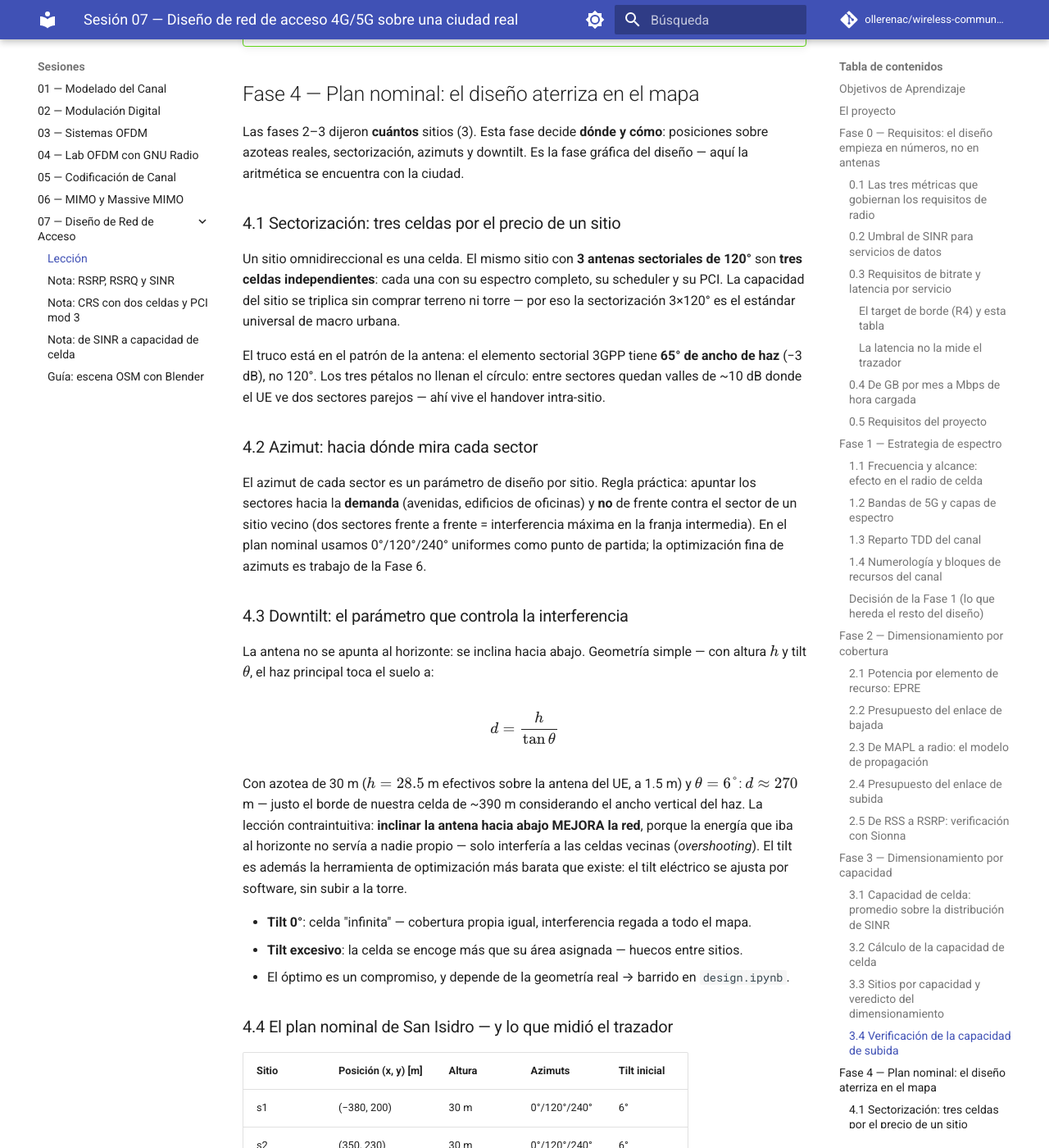
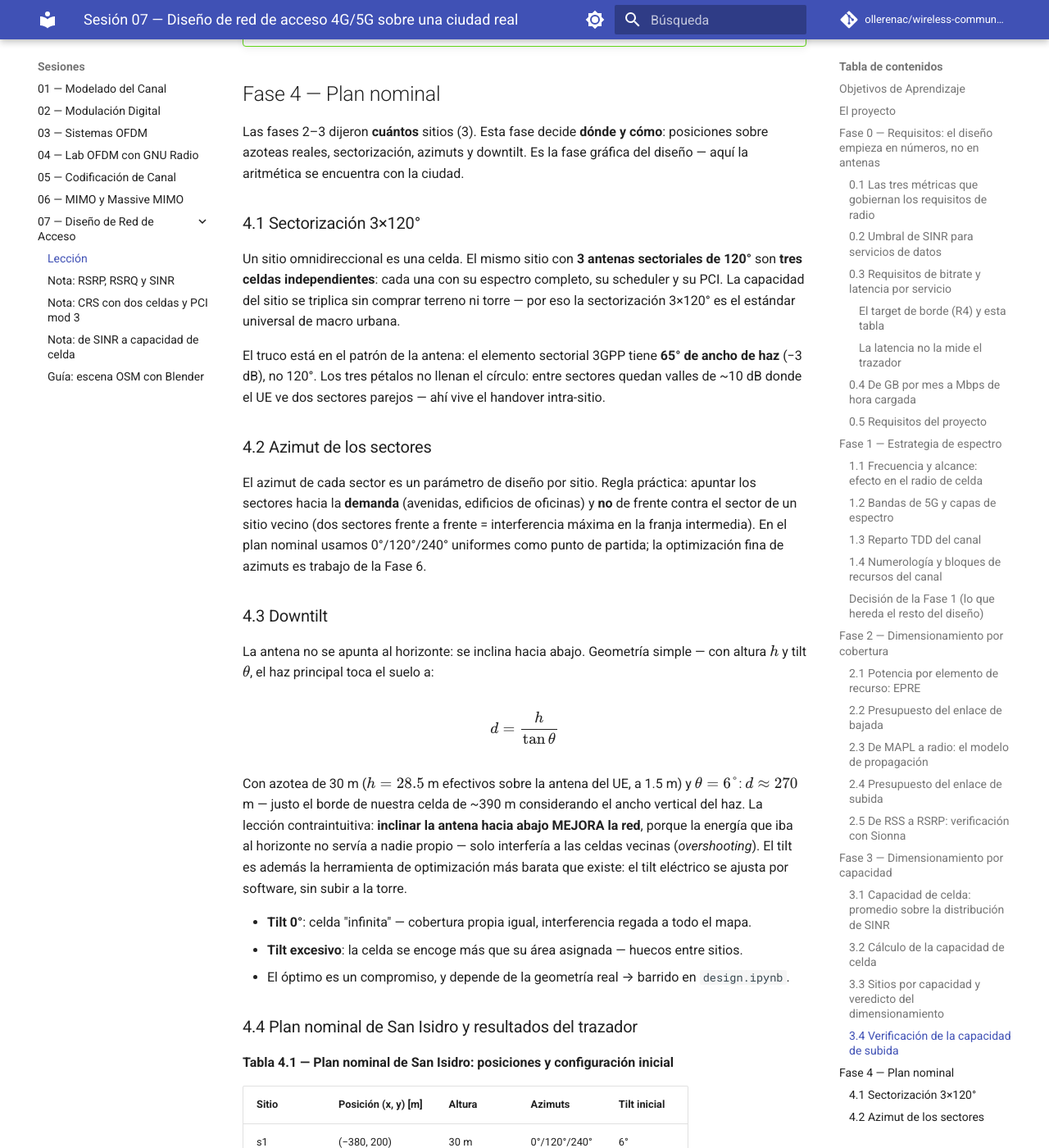
Before and after one commit to ollerenac/wireless-communication-systems, an MkDocs documentation site: the page built from docs/sessions/07-network-design/index.md, in a window 1280 px wide and 1400 px high, scrolled down 19904 px. Shown: the whole window at 82% size. Built offline with MkDocs 1.6.1 and Material for MkDocs 9.7.7, drawn with Linux system fonts in a browser that asks for light colours; comment, search, counter and statistics services are not loaded.

Commit message:
feat(07-network-design): exam Fase 4 — nominal plan on the student's map; lesson F4 titles
Lesson: sober titles (Fase 4, 4.1-4.4), plan table numbered Tabla 4.1.

Exam (first Sionna phase; REQ/CAPACIDAD inherited, GPU noted):
- Student decides site positions (4, from the F3 verdict) on
  jesus-maria-01 — no unique answer, criterion is graded; rest of the
  Sionna code (tr38901 element, 3x120 sectors, tilt 6, exploration-
  quality map 10^5) is given
- Early assert stops before the expensive map if positions are missing
- Solution: 2x2 grid placement -> 59.8% SINR>0 with 12 cells; map plotted
- Verifier: site count from F3 verdict, 3 cells/site materialized in the
  scene, positions inside the scene bbox (read from mi_scene), rooftop
  heights, tilt range, coverage sanity floor
- JUSTIFICACIÓN x4 with model answers: placement criterion; why 59.8% vs
  R3's 90% is not (yet) failure — sectorization buys capacity not SINR,
  8-vs-16 dBi conservatism, exploration quality; why not 6x60; how to
  read a map built with the bare element

Co-Authored-By: Claude Fable 5 <noreply@anthropic.com>
Claude-Session: https://claude.ai/code/session_01DwhbKVUZCFgUhxaWRkBL6Y

```diff
--- a/docs/sessions/07-network-design/index.md
+++ b/docs/sessions/07-network-design/index.md
@@ -1004,14 +1004,14 @@ exigentes* (video en vivo, cámaras) — otro servicio, otro cálculo.
     transmitiendo), que es el escenario de la hora cargada — la única que
     importa para capacidad.
 
-## Fase 4 — Plan nominal: el diseño aterriza en el mapa
+## Fase 4 — Plan nominal
 
 Las fases 2–3 dijeron **cuántos** sitios (3). Esta fase decide **dónde y
 cómo**: posiciones sobre azoteas reales, sectorización, azimuts y downtilt.
 Es la fase gráfica del diseño — aquí la aritmética se encuentra con la
 ciudad.
 
-### 4.1 Sectorización: tres celdas por el precio de un sitio
+### 4.1 Sectorización 3×120°
 
 Un sitio omnidireccional es una celda. El mismo sitio con **3 antenas
 sectoriales de 120°** son **tres celdas independientes**: cada una con su
@@ -1026,7 +1026,7 @@ parejos — ahí vive el handover intra-sitio.
 
 <!-- FIGURA PENDIENTE: figures/sectorizacion_3x120.svg -->
 
-### 4.2 Azimut: hacia dónde mira cada sector
+### 4.2 Azimut de los sectores
 
 El azimut de cada sector es un parámetro de diseño por sitio. Regla
 práctica: apuntar los sectores hacia la **demanda** (avenidas, edificios de
@@ -1035,7 +1035,7 @@ sectores frente a frente = interferencia máxima en la franja intermedia).
 En el plan nominal usamos 0°/120°/240° uniformes como punto de partida; la
 optimización fina de azimuts es trabajo de la Fase 6.
 
-### 4.3 Downtilt: el parámetro que controla la interferencia
+### 4.3 Downtilt
 
 La antena no se apunta al horizonte: se inclina hacia abajo. Geometría
 simple — con altura $h$ y tilt $\theta$, el haz principal toca el suelo a:
@@ -1060,7 +1060,9 @@ por software, sin subir a la torre.
 
 <!-- FIGURA PENDIENTE: figures/downtilt_geometria.svg -->
 
-### 4.4 El plan nominal de San Isidro — y lo que midió el trazador
+### 4.4 Plan nominal de San Isidro y resultados del trazador
+
+**Tabla 4.1 — Plan nominal de San Isidro: posiciones y configuración inicial**
 
 | Sitio | Posición (x, y) [m] | Altura | Azimuts | Tilt inicial |
 |---|---|---|---|---|
```
Also changed, not shown: docs/sessions/07-network-design/examen-alumno.ipynb.
